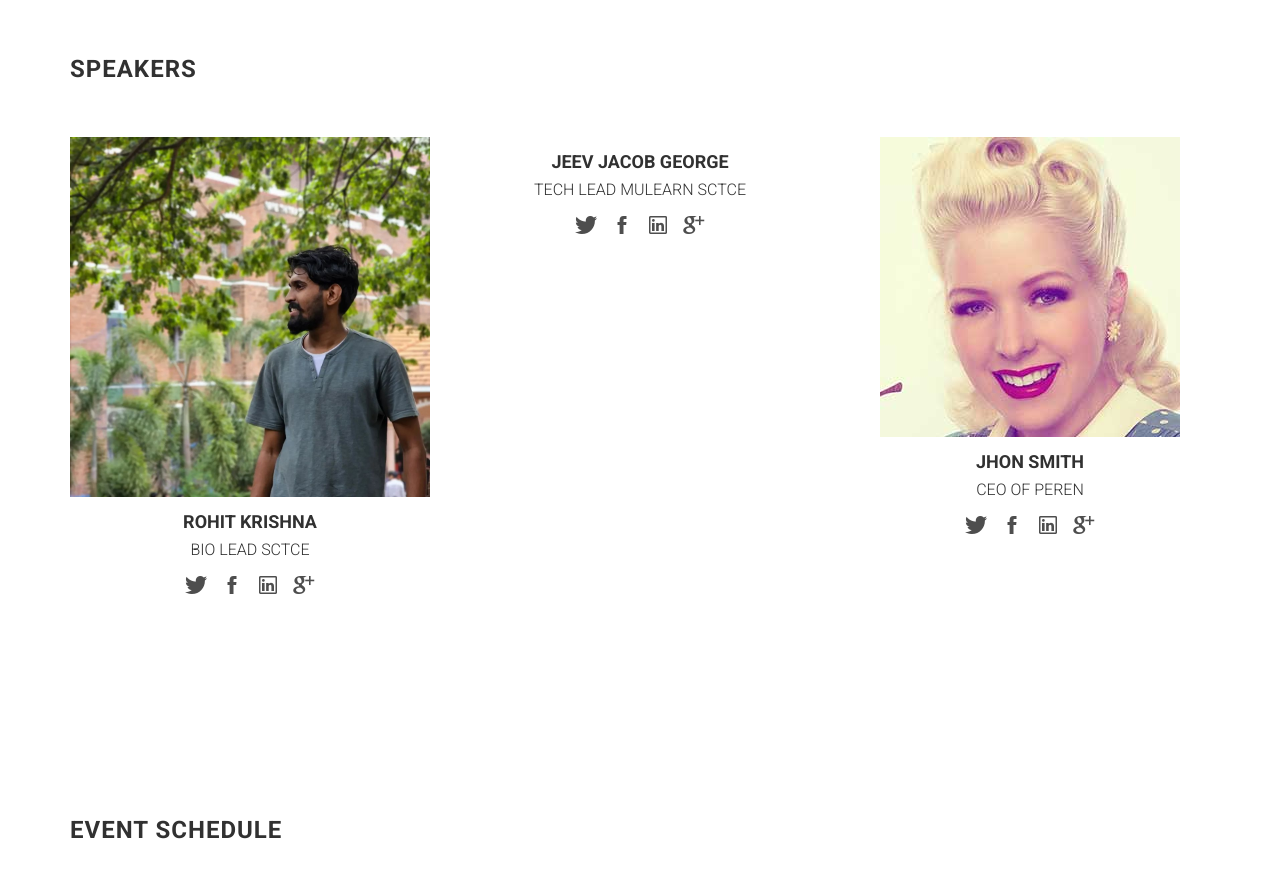
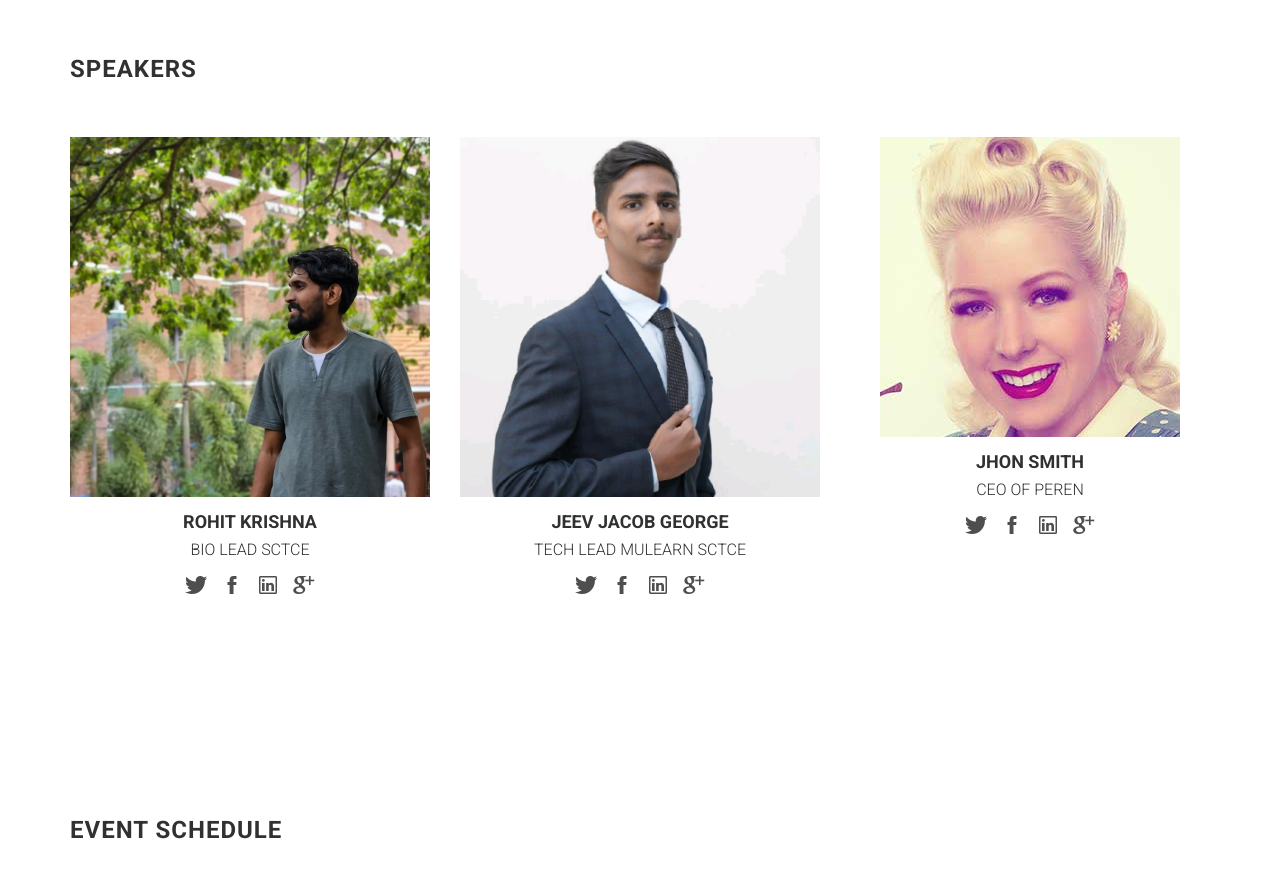
Before and after one commit to jeevjacobgeorge/biotechnology_conference, a website: page index.html in a window 1280 px wide. Shown: the part 1740-2610 px from the top of the page. Drawn offline with Linux system fonts and the light colour scheme; files whose address does not match are found by name.

Commit message:
Added my pic

```diff
--- a/index.html
+++ b/index.html
@@ -148,7 +148,7 @@
                     <div class="speaker">
 
                         <figure>
-                            <img alt="" class="img-responsive center-block" src="assets/images/speakers/speaker-2.jpg">
+                            <img alt="" class="img-responsive center-block" src="assets/images/speakers/speaker-2.jpeg">
                         </figure>
 
                         <h4>Jeev Jacob George</h4>
```
